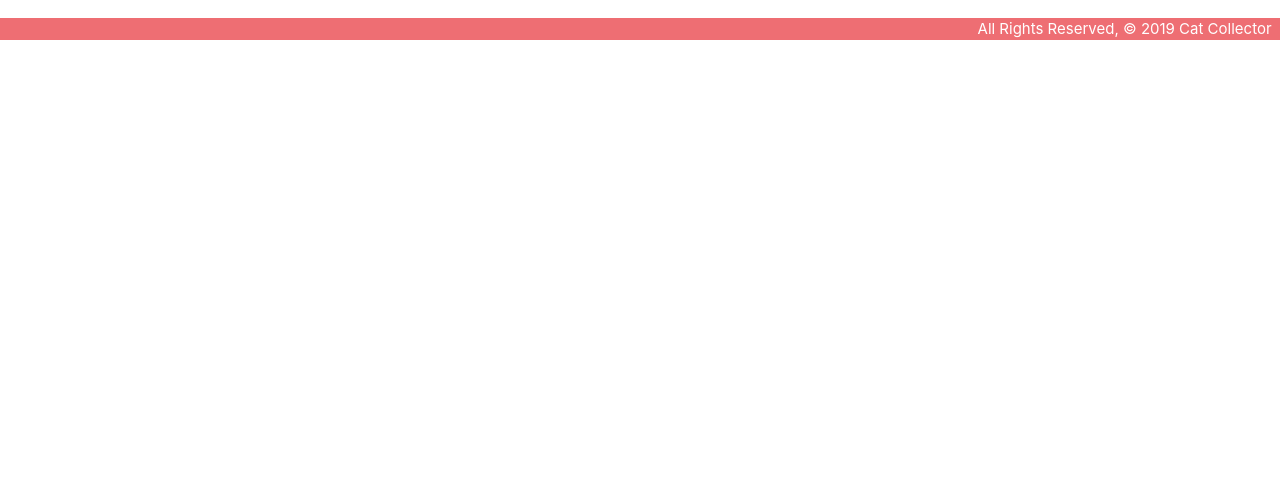
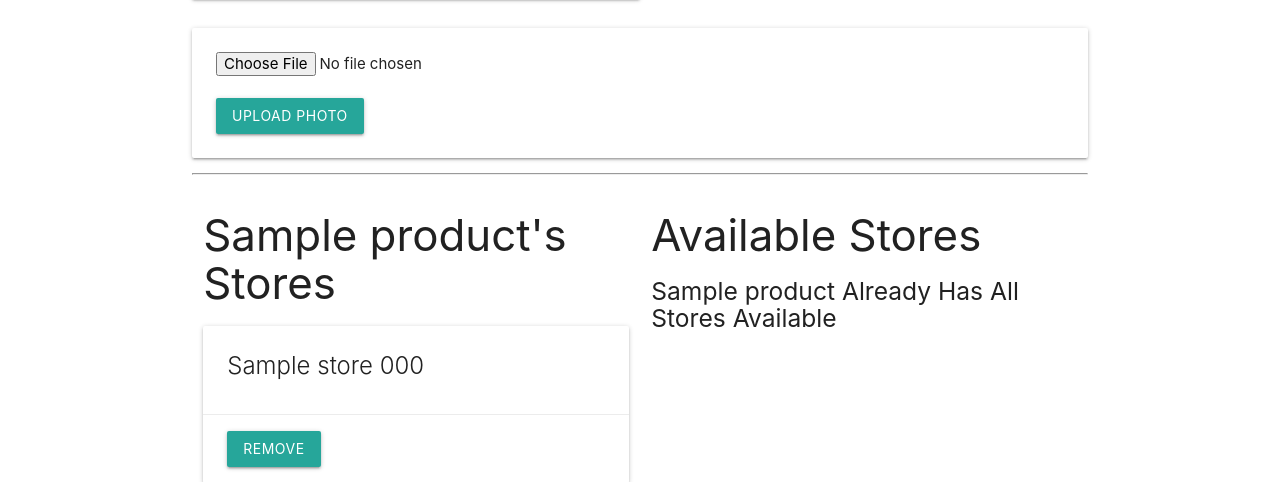
Before and after one commit to kevinglen1/Oishi, a Django app: page /products/1/ in a window 1280 px wide. Shown: the part 760-1242 px from the top of the page. Before the commit the page ends 800 px from the top, so only its background shows below. Run offline with Django 4.2, Linux system fonts and the light colour scheme; a user stored in the database is signed in; tables that the repository leaves empty hold one stand-in row (values such as "Sample post").

Commit message:
image function done

```diff
--- a/main_app/templates/base.html
+++ b/main_app/templates/base.html
@@ -23,7 +23,7 @@
             <li><a href="{% url 'stores_create' %}">Add a Store</a></li>
             <li><a href="{% url 'stores_index' %}">View All Stores</a></li>
             <li><a href="{% url 'products_create' %}">Add a Product</a></li>
-            <li><a href="{% url 'index' %}">View All My Products</a></li>
+            <li><a href="{% url 'index' %}">View All Products</a></li>
             <li><a href="{% url 'logout' %}">Log Out</a></li>
           {% else %}
             <li><a href="{% url 'signup' %}">Sign Up</a></li>
--- a/main_app/templates/products/detail.html
+++ b/main_app/templates/products/detail.html
@@ -17,8 +17,21 @@
         <a href="{% url 'products_delete' product.id %}">Delete</a>
       </div>
     </div>
+    <div>
+      {% for photo in product.photo_set.all %}
+        <img class="responsive-img card-panel" src="{{photo.url}}">
+      {% empty %}
+        <div class="card-panel teal-text center-align">No Photos Uploaded</div>
+      {% endfor %}
+      <form action="{% url 'add_photo' product.id %}" enctype="multipart/form-data" method="POST" class="card-panel">
+        {% csrf_token %}
+        <input type="file" name="photo-file">
+        <br><br>
+        <input type="submit" class="btn" value="Upload Photo">
+    </form>
+    </div>
 
-</div>
+ </div>
 
 <hr>
 <div class="row">
--- a/main_app/urls.py
+++ b/main_app/urls.py
@@ -11,7 +11,7 @@ urlpatterns = [
   path('products/<int:pk>/delete/', views.ProductDelete.as_view(), name='products_delete'),
   path('products/<int:product_id>/assoc_store/<int:store_id>/', views.assoc_store, name='assoc_store'),
   path('products/<int:product_id>/unassoc_store/<int:store_id>/', views.unassoc_store, name='unassoc_store'),
-#   path('products/<int:product_id>/add_photo/', views.add_photo, name='add_photo'),
+  path('products/<int:product_id>/add_photo/', views.add_photo, name='add_photo'),
   path('stores/', views.StoreList.as_view(), name='stores_index'),
   path('stores/<int:pk>/', views.StoreDetail.as_view(), name='stores_detail'),
   path('stores/create/', views.StoreCreate.as_view(), name='stores_create'),
--- a/main_app/views.py
+++ b/main_app/views.py
@@ -5,12 +5,15 @@ from django.contrib.auth import login
 from django.contrib.auth.forms import UserCreationForm
 from django.contrib.auth.decorators import login_required
 from django.contrib.auth.mixins import LoginRequiredMixin
-
-from .models import Product, Store
+S3_BASE_URL = 'https://s3-us-east-2.amazonaws.com/'
+BUCKET = 'gaoishi'
+import uuid
+import boto3
+from .models import Product, Store, Photo
 
 
-S3_BASE_URL = 'https://s3-us-west-1.amazonaws.com/'
-BUCKET = 'oishi'
+S3_BASE_URL = 'https://s3-us-east-2.amazonaws.com/'
+BUCKET = 'gaoishi'
 
 def signup(request):
   error_message = ''
@@ -55,13 +58,12 @@ def home(request):
 def about(request):
   return render(request, 'about.html')
 
-@login_required
+
 def products_index(request):
   products = Product.objects.filter(user = request.user)
 
   return render(request, 'products/index.html', { 'products': products })
 
-@login_required
 def products_detail(request, product_id):
   product = Product.objects.get(id=product_id)
 
@@ -76,25 +78,25 @@ def products_detail(request, product_id):
   })
 
 
-# @login_required
-# def add_photo(request, product_id):
-# 	# photo-file was the "name" attribute on the <input type="file">
-#   photo_file = request.FILES.get('photo-file', None)
-#   if photo_file:
-#     s3 = boto3.client('s3')
-#     # need a unique "key" for S3 / needs image file extension too
-#     key = uuid.uuid4().hex[:6] + photo_file.name[photo_file.name.rfind('.'):]
-#     # just in case something goes wrong
-#     try:
-#       s3.upload_fileobj(photo_file, BUCKET, key)
-#       # build the full url string
-#       url = f"{S3_BASE_URL}{BUCKET}/{key}"
+@login_required
+def add_photo(request, product_id):
+	# photo-file was the "name" attribute on the <input type="file">
+  photo_file = request.FILES.get('photo-file', None)
+  if photo_file:
+    s3 = boto3.client('s3')
+    # need a unique "key" for S3 / needs image file extension too
+    key = uuid.uuid4().hex[:6] + photo_file.name[photo_file.name.rfind('.'):]
+    # just in case something goes wrong
+    try:
+      s3.upload_fileobj(photo_file, BUCKET, key)
+      # build the full url string
+      url = f"{S3_BASE_URL}{BUCKET}/{key}"
 
-#       photo = Photo(url=url, product_id=product_id)
-#       photo.save()
-#     except:
-#       print('An error occurred uploading file to S3')
-#   return redirect('detail', product_id=product_id)
+      photo = Photo(url=url, product_id=product_id)
+      photo.save()
+    except:
+      print('An error occurred uploading file to S3')
+  return redirect('detail', product_id=product_id)
 
 @login_required
 def assoc_store(request, product_id, store_id):
```
